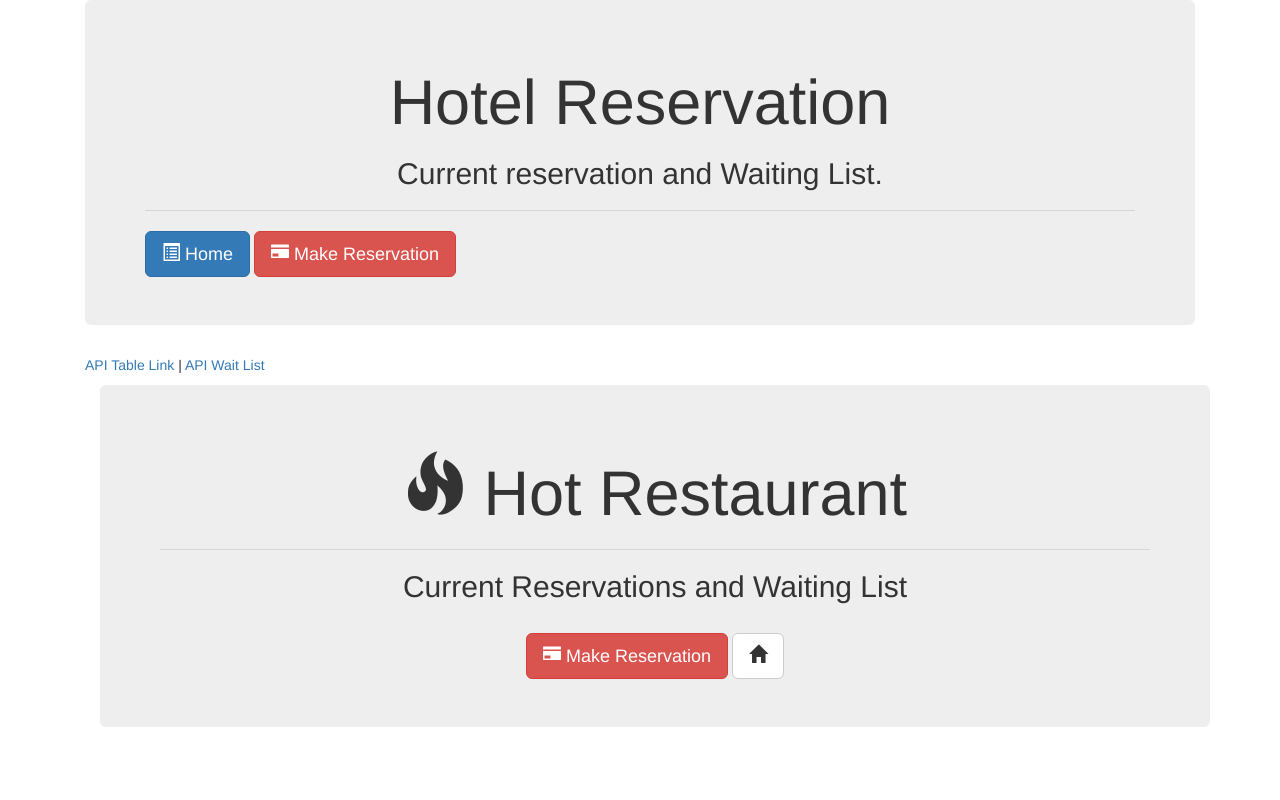
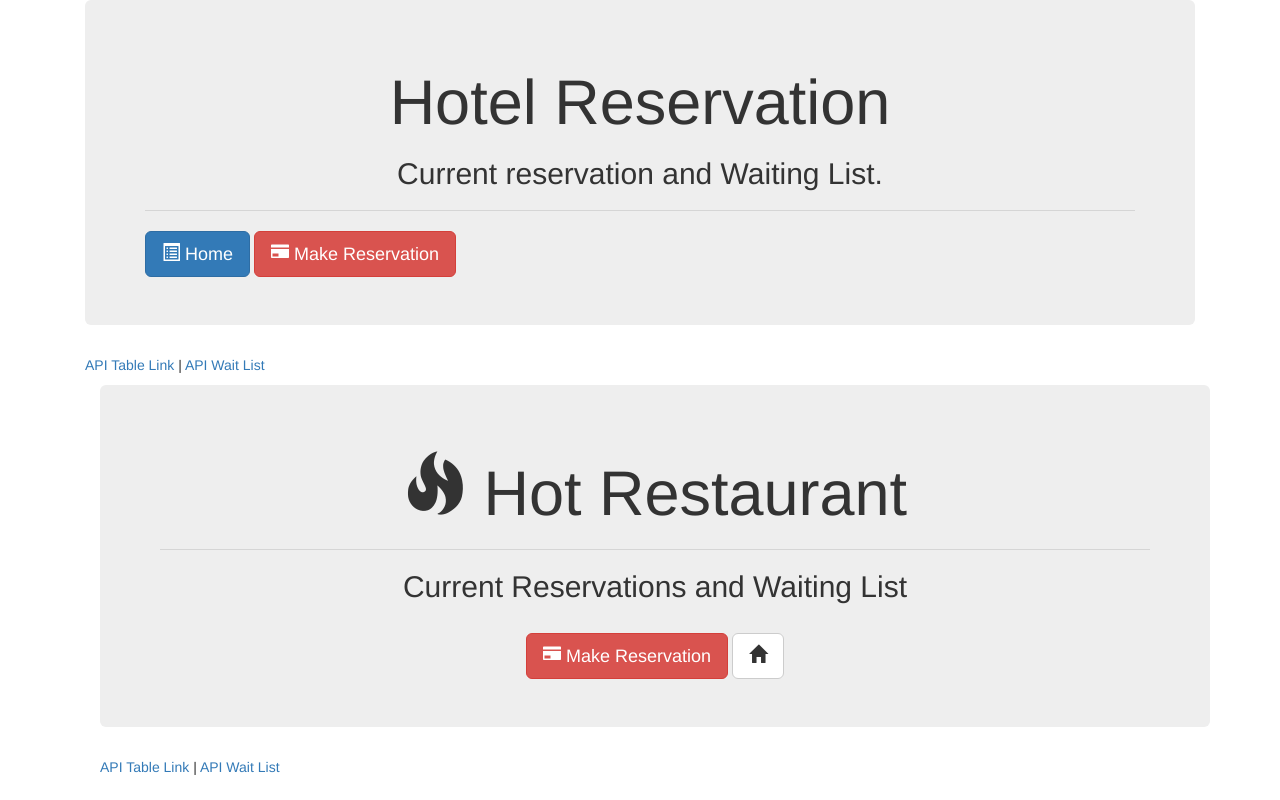
Before and after one commit to sangl003/Hot_Restaurant, a website: page Tables.html in a window 1280 px wide. Drawn offline with nearby package versions, Linux system fonts and the light colour scheme.

Commit message:
footer links

```diff
--- a/Tables.html
+++ b/Tables.html
@@ -54,15 +54,17 @@
 			</div>
 		</div>
 
-</footer>
 
 </div>
+
+
+<footer class="footer">
+  <div class="container">
+    <p><a href="/api/reservations">API Table Link</a> | <a href="/api/waitlist">API Wait List</a></p>
   </div>
 </footer>
 
-</div>
-  </div>
-</footer>
-
-</div>
-  </div>
+<script type="text/javascript">
+</script>
+</body>
+</html>
```
Also changed, not shown: Reserve.html (+1 -5 lines), index.html (+1 -1 lines).
